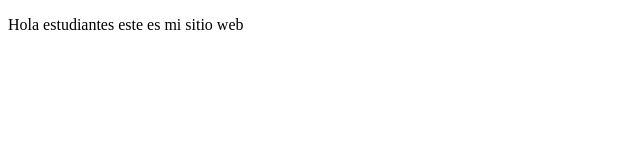
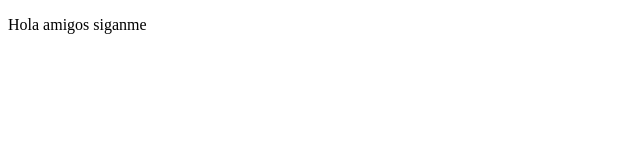
Before and after one commit to Angelo2366/ProyectoDemoCursoPrework, a plain HTML site: page index.html in a window 1280 px wide. Shown: the whole page, without its empty margins (0-640 px from the left). Drawn offline with Linux system fonts and the light colour scheme.

Commit message:
nuevos cambios

```diff
--- a/index.html
+++ b/index.html
@@ -8,7 +8,7 @@
 </head>
 <body>
     <p>
-        Hola estudiantes este es mi sitio web
+        Hola amigos siganme
     </p>
 </body>
 </html>
```
